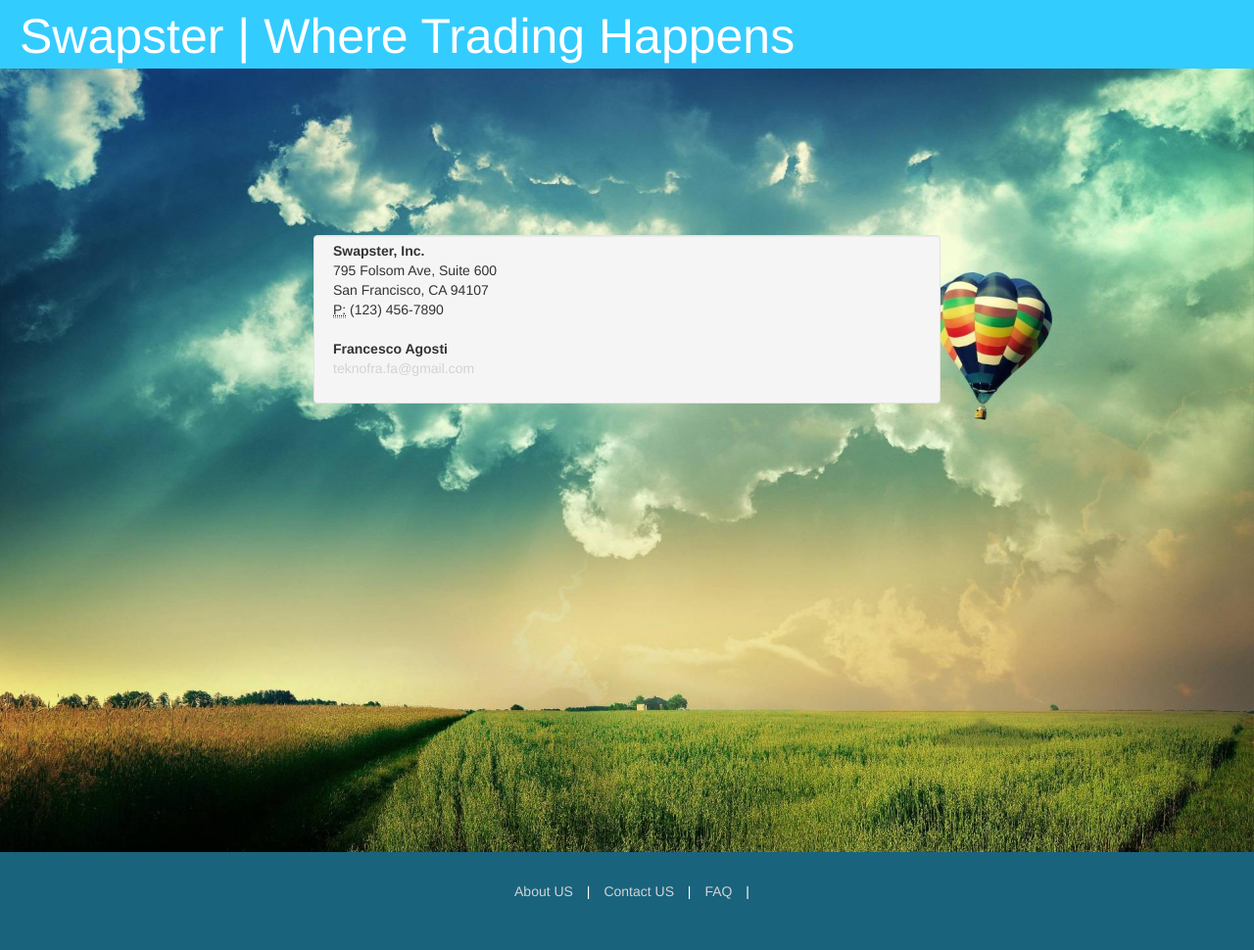
After one commit to FrancescoA/swapster, a Django app: page /contact/ in a window 1280 px wide. The commit adds this page. Shown: the whole page at 98% size. Run offline with Django 3.2, Linux system fonts and the light colour scheme; parts of the project's set-up code (start-up, migrations or seed data) failed here and were passed over.

Commit message:
contact done

```diff
--- a/swapster/urls.py
+++ b/swapster/urls.py
@@ -19,6 +19,7 @@ urlpatterns = patterns('',
     url(r'^accounts/',include('registration.backends.default.urls')),
     url(r'^about/', 'swapster.views.about_us', name='about_us'),
     url(r'^faq/', 'swapster.views.faq', name='faq'),
+    url(r'^contact/', 'swapster.views.contact_us', name='contact_us'),
     url(r'^traders/', include('trader.urls')),
     url(r'^objects/', include('objects.urls')),
     url(r'^admin/', include(admin.site.urls)),
--- a/swapster/views.py
+++ b/swapster/views.py
@@ -14,3 +14,7 @@ def about_us(request):
 
 def faq(request):
 	return render(request, 'swapster/faq.html')
+
+
+def contact_us(request):
+	return render(request, 'swapster/contact.html')
--- a/templates/index.html
+++ b/templates/index.html
@@ -71,7 +71,7 @@
 	<div id="footer" class="row">
 		<div class="footer-links">
 			<a href="{% url 'about_us' %}">About US</a> |
-			<a href="#">Contact US</a> |
+			<a href="{% url 'contact_us' %}">Contact US</a> |
 			<a href="{% url 'faq' %}">FAQ</a> |
 		<div>
 	</div>
--- /dev/null
+++ b/templates/swapster/contact.html
@@ -0,0 +1,18 @@
+{% extends 'registration/base_registration.html' %}
+
+
+{% block info %}
+
+<address>
+  <strong>Swapster, Inc.</strong><br>
+  795 Folsom Ave, Suite 600<br>
+  San Francisco, CA 94107<br>
+  <abbr title="Phone">P:</abbr> (123) 456-7890
+</address>
+
+<address>
+  <strong>Francesco Agosti</strong><br>
+  <a href="mailto:#">teknofra.fa@gmail.com</a>
+</address>
+
+{% endblock %}
```
Also changed, not shown: 2 other files.
